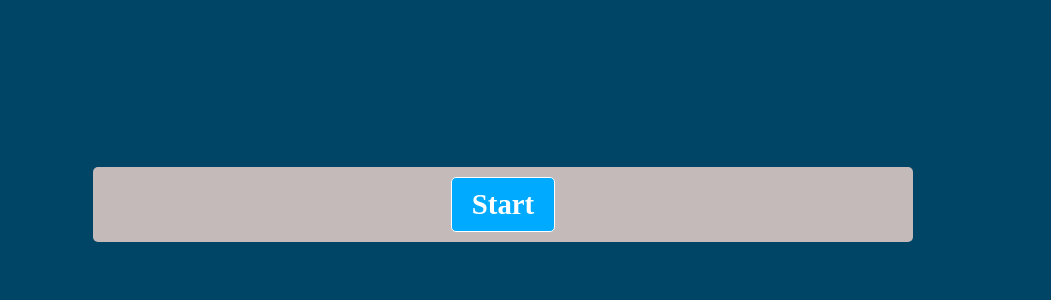
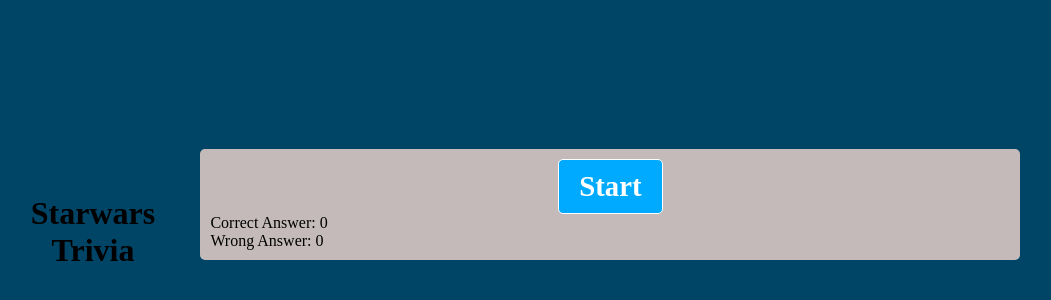
Before and after one commit to T-McGauley/Portfolio-Project-2, a plain HTML site: page index.html in a window 1280 px wide. Shown: the part 196-496 px from the top of the page, without its empty margins (137-1188 px from the left). Drawn offline with Linux system fonts and the light colour scheme; a web font is replaced by a local one.

Commit message:
add title text

```diff
--- a/assets/css/style.css
+++ b/assets/css/style.css
@@ -14,6 +14,14 @@ height: 100vh;
 justify-content: center;
 align-items: center;
 background-color: hsl(var(--hue), 100%, 20%);
+}
+
+
+#title {
+height: 3vh;
+margin: 4% 3% 1%;
+text-align: center;
+float:right;
 }
 
 #question {
--- a/index.html
+++ b/index.html
@@ -9,9 +9,10 @@
     <meta name="viewport" content="width=device-width, initial-scale=1.0">
     <link rel="stylesheet" href="assets/css/style.css">
     <title>Starwars Trivia</title>
+
 </head>
 <body>
-
+   <div> <h1 id="title"> Starwars Trivia</h1></div>
     <div class="container">
         <div id="question-container" class="hide">
           <div id="question">Question</div>
@@ -26,6 +27,12 @@
           <button id="start-btn" class="start-btn btn">Start</button>
           <button id="next-btn" class="next-btn btn hide">Next</button>
         </div>
+
+        <div id="scoreArea">
+          <div id="correctAnswer"> Correct Answer: 0</div>
+          <div id="wrongAnswer"> Wrong Answer: 0</div>
+          <script src="assets/js/script.js"></script>
+      </div>
       </div>
     <script src="assets/js/script.js"></script>
 </body>
```
